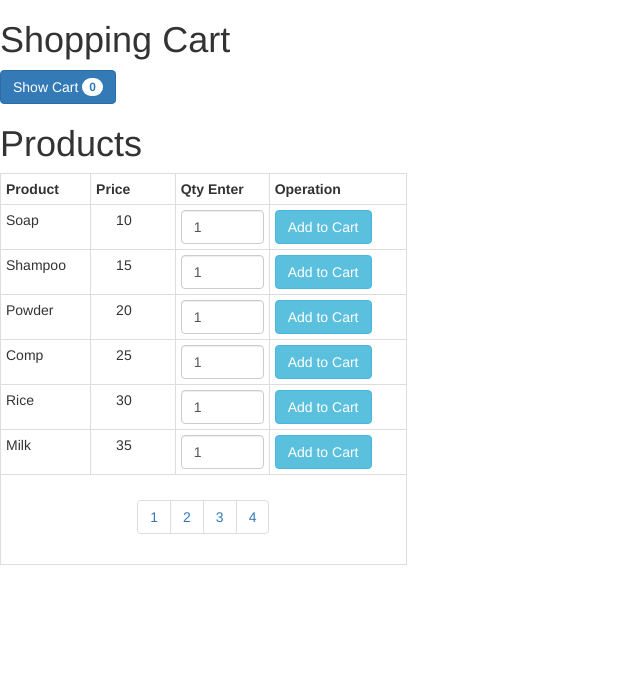
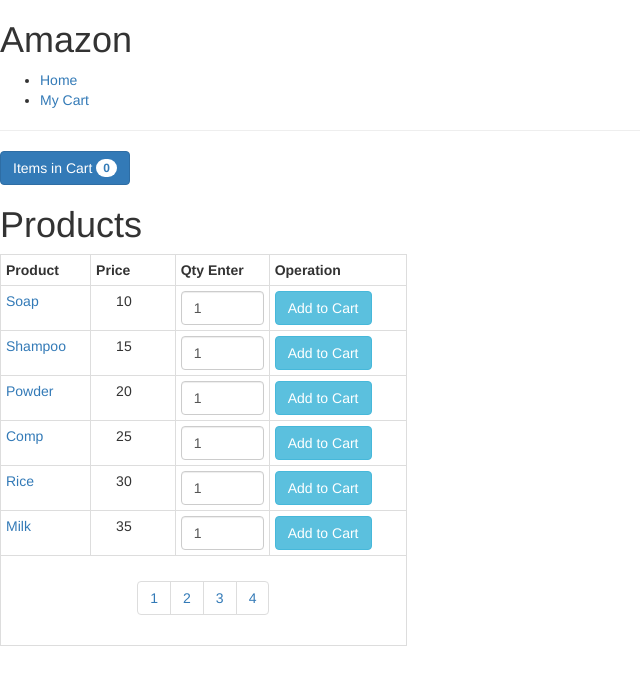
Before and after one commit to SivaCse/shopping-cart, a React app: page / in a window 1280 px wide. Shown: the whole page, without its empty margins (0-640 px from the left). Built offline with nearby package versions, Linux system fonts and the light colour scheme.

Commit message:
Refactor

```diff
--- a/package.json
+++ b/package.json
@@ -18,7 +18,8 @@
     "bootstrap": "3.3.6",
     "jquery": "2.2.3",
     "react": "^16.7.0",
-    "react-dom": "^16.7.0"
+    "react-dom": "^16.7.0",
+    "react-router-dom": "^4.3.1"
   },
   "devDependencies": {
     "babel-cli": "6.8.0",
--- a/src/Api/products.js
+++ b/src/Api/products.js
@@ -1,25 +1,25 @@
 
 const Items = [
-    { name: "Soap", price: 10, qty: 1 },
-    { name: "Shampoo", price: 15, qty: 1 },
-    { name: "Powder", price: 20, qty: 1 },
-    { name: "Comp", price: 25, qty: 1 },
-    { name: "Rice", price: 30, qty: 1 },
-    { name: "Milk", price: 35, qty: 1 },
-    { name: "Sugar", price: 40, qty: 1 },
-    { name: "Cake", price: 45, qty: 1 },
-    { name: "Surf", price: 50, qty: 1 },
-    { name: "Oil", price: 55, qty: 1 },
-    { name: "Soap2", price: 10, qty: 1 },
-    { name: "Shampoo2", price: 15, qty: 1 },
-    { name: "Powder2", price: 20, qty: 1 },
-    { name: "Comp2", price: 25, qty: 1 },
-    { name: "Rice2", price: 30, qty: 1 },
-    { name: "Milk2", price: 35, qty: 1 },
-    { name: "Sugar2", price: 40, qty: 1 },
-    { name: "Cake2", price: 45, qty: 1 },
-    { name: "Surf2", price: 50, qty: 1 },
-    { name: "Oil2", price: 55, qty: 1 }
+    { id: 1, name: "Soap", price: 10, qty: 1 },
+    { id: 2, name: "Shampoo", price: 15, qty: 1 },
+    { id: 3, name: "Powder", price: 20, qty: 1 },
+    { id: 4, name: "Comp", price: 25, qty: 1 },
+    { id: 5, name: "Rice", price: 30, qty: 1 },
+    { id: 6, name: "Milk", price: 35, qty: 1 },
+    { id: 7, name: "Sugar", price: 40, qty: 1 },
+    { id: 8, name: "Cake", price: 45, qty: 1 },
+    { id: 9, name: "Surf", price: 50, qty: 1 },
+    { id: 10, name: "Oil", price: 55, qty: 1 },
+    { id: 11, name: "Soap2", price: 10, qty: 1 },
+    { id: 12, name: "Shampoo2", price: 15, qty: 1 },
+    { id: 13, name: "Powder2", price: 20, qty: 1 },
+    { id: 14, name: "Comp2", price: 25, qty: 1 },
+    { id: 15, name: "Rice2", price: 30, qty: 1 },
+    { id: 16, name: "Milk2", price: 35, qty: 1 },
+    { id: 17, name: "Sugar2", price: 40, qty: 1 },
+    { id: 18, name: "Cake2", price: 45, qty: 1 },
+    { id: 19, name: "Surf2", price: 50, qty: 1 },
+    { id: 20, name: "Oil2", price: 55, qty: 1 }
   ];
 
   export default Items;
--- a/src/Components/Footer.js
+++ b/src/Components/Footer.js
@@ -1,19 +1,17 @@
 import React, { Component } from "react";
 import PropTypes from 'prop-types';
 import Cart from "../Components/Cart";
+import ProductStore from "../Store/Product";
 
 
-const Footer = ({ showCart, cartItems }) => {
+const Footer = () => {
   return (
-    <div>
-       {showCart && <Cart items={cartItems} />}
+    <div className="row">
+        <div className="col-md-4">
+       <Cart items={ProductStore.cartItems} />
+       </div>
     </div>
   );
 };
 
-Footer.propTypes = {
-  showCart: PropTypes.bool.isRequired,
-  cartItems: PropTypes.array
-};
-
 export default Footer;
--- a/src/Components/Header.js
+++ b/src/Components/Header.js
@@ -1,7 +1,8 @@
 import React, { Component } from "react";
 import PropTypes from 'prop-types';
+import ProductStore from "../Store/Product";
 
-const Header = ({ message, showCart, cartItems }) => {
+const Header = ({ message, showCart }) => {
   return (
     <div>
       {message && (
@@ -10,7 +11,7 @@
         </div>
       )}
       <button type="button" className="btn btn-primary" onClick={showCart}>
-        Show Cart <span className="badge badge-light">{cartItems.length}</span>
+        Items in Cart <span className="badge badge-light">{ProductStore.cartItems.length}</span>
       </button>
     </div>
   );
@@ -18,8 +19,7 @@
 
 Header.propTypes = {
   message: PropTypes.string,
-  showCart: PropTypes.func.isRequired,
-  cartItems: PropTypes.array
+  showCart: PropTypes.func.isRequired
 }
 
 export default Header;
--- a/src/Components/Item.js
+++ b/src/Components/Item.js
@@ -1,9 +1,10 @@
 import React, { Component } from "react";
+import { Link } from "react-router-dom";
 
 const Item = ({ item, onQtyChange, addToCart }) => {
   return (
     <tr>
-      <td>{item.name}</td>
+      <td><Link to={`product-detail/${item.name}`}>{item.name}</Link></td>
       <td>
         <span className="item-price">{item.price}</span>
       </td>
--- /dev/null
+++ b/src/Components/ProductDetail.js
@@ -0,0 +1,23 @@
+import React from "react";
+import ProductStore from "../Store/Product";
+
+const ProductDetail = (props) => {
+    const productName = props.match.params.name;
+    const item = ProductStore.getItem({name: productName});
+    const { name, price } = item;
+  return (
+    <div className="row">
+    <div className="col-md-4">
+    <div className="card">
+        <img className="card-img-top" src="https://images-na.ssl-images-amazon.com/images/I/71v-7ORABOL._SX679_.jpg" alt="Card image cap" />
+        <div className="card-body">
+            <h5 className="card-title">{name}</h5>
+            <p className="card-text">Some quick example text to build on the card title and make up the bulk of the card's content.</p>
+        </div>
+    </div>
+    </div>
+    </div>
+  );
+};
+
+export default ProductDetail;
--- a/src/Containers/CartWidget.js
+++ b/src/Containers/CartWidget.js
@@ -1,11 +1,10 @@
 import React, { Component } from "react";
 import List from "../Components/List";
-import ProductService from "../Services/ProductService";
+import ProductStore from "../Store/Product";
 import Header from "../Components/Header";
 import Footer from "../Components/Footer";
 import { APP_STATE } from "../Constants";
 
-const pService = new ProductService();
 
 export default class CartWidget extends Component {
   constructor(props) {
@@ -20,12 +19,12 @@
   }
 
   onQtyChange(item, qty) {
-    this.setState({ items: pService.addItem(item, qty) });
+    this.setState({ items: ProductStore.addItem(item, qty) });
   }
 
   addToCart(item) {
     this.setState({
-      cartItems: pService.addToCart(item, this.state.cartItems)
+      cartItems: ProductStore.addToCart(item, this.state.cartItems)
     });
     this.alertMessage();
   }
@@ -67,7 +66,6 @@
             />
           )}
 
-          <Footer showCart={showCart} cartItems={cartItems} />
         </div>
       </div>
     );
--- /dev/null
+++ b/src/Routes.js
@@ -0,0 +1,31 @@
+import React from "react";
+import { BrowserRouter as Router, Route, Link } from "react-router-dom";
+
+import CartWidget from './Containers/CartWidget';
+import Cart from './Components/Footer';
+import ProductDetail from './Components/ProductDetail';
+
+const Routes = () => {
+  return (
+    <Router>
+      <div>
+        <ul>
+          <li>
+            <Link to="/">Home</Link>
+          </li>
+          <li>
+            <Link to="/my-cart">My Cart</Link>
+          </li>
+        </ul>
+
+        <hr />
+
+        <Route exact path="/" component={CartWidget} />
+        <Route path="/my-cart" component={Cart} />
+        <Route path="/product-detail/:name" component={ProductDetail} />
+      </div>
+    </Router>
+  );
+}
+
+export default Routes;
--- a/src/Services/ProductService.js
+++ b/src/Services/ProductService.js
@@ -2,8 +2,20 @@
 
 export default class ProductService {
 
+  constructor() {
+    this.cartItems = [];
+  }
+
+  getItems() {
+    return this.Items;
+  }
+
   getItemIndex({ name }) {
     return Items.findIndex(item => item.name === name);
+  }
+
+  getItem({ name }) {
+    return Items.find(item => item.name === name);
   }
 
   addItem(item, qty) {
@@ -14,6 +26,7 @@
 
   addToCart(item, cartItems) {
     const addedItems = [...cartItems, item];
+    this.cartItems = addedItems;
     return addedItems;
   }
 }
--- /dev/null
+++ b/src/Store/Product.js
@@ -0,0 +1,5 @@
+import ProductService from "../Services/ProductService";
+
+const pService = new ProductService();
+
+export default pService;
--- a/src/index.html
+++ b/src/index.html
@@ -1,7 +1,7 @@
 <!DOCTYPE html>
 <html lang="en">
   <head>
-    <title>Pluralsight Admin</title>
+    <title>Amazon</title>
     <style>
       .item-price {
         padding: 20px;
@@ -10,7 +10,7 @@
     <link rel="stylesheet" href="https://maxcdn.bootstrapcdn.com/bootstrap/3.3.7/css/bootstrap.min.css">
   </head>
   <body>
-    <h1>Shopping Cart</h1>
+    <h1>Amazon</h1>
     <div id="app"></div>
     <script src="/bundle.js"></script>
   </body>
--- a/src/index.js
+++ b/src/index.js
@@ -1,11 +1,12 @@
 import React, { Component } from 'react';
 import { render } from 'react-dom';
 
-import CartWidget from './Containers/CartWidget';
+
+import Routes from './Routes';
 
 
 
 render(
-    <CartWidget />,
+    <Routes />,
     document.getElementById('app')
 );
```
Also changed, not shown: 1 other file.
